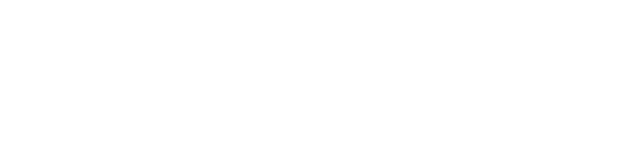
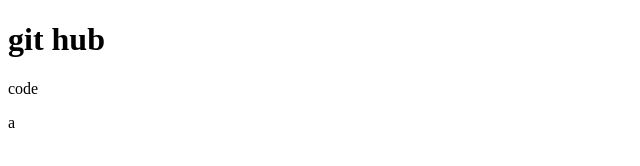
Before and after one commit to ravisharma2002/ravi, a plain HTML site: page index.html in a window 1280 px wide. Shown: the whole page, without its empty margins (0-640 px from the left). Drawn offline with Linux system fonts and the light colour scheme.

Commit message:
add new cod

```diff
--- a/index.html
+++ b/index.html
@@ -3,9 +3,12 @@
 <head>
     <meta charset="UTF-8">
     <meta name="viewport" content="width=device-width, initial-scale=1.0">
+    <link rel="stylesheet" href="style.css">
     <title>Document</title>
 </head>
 <body>
-
+    <h1>git hub</h1>
+    <p>code</p>
+    <p>a</p>
 </body>
 </html>
```
